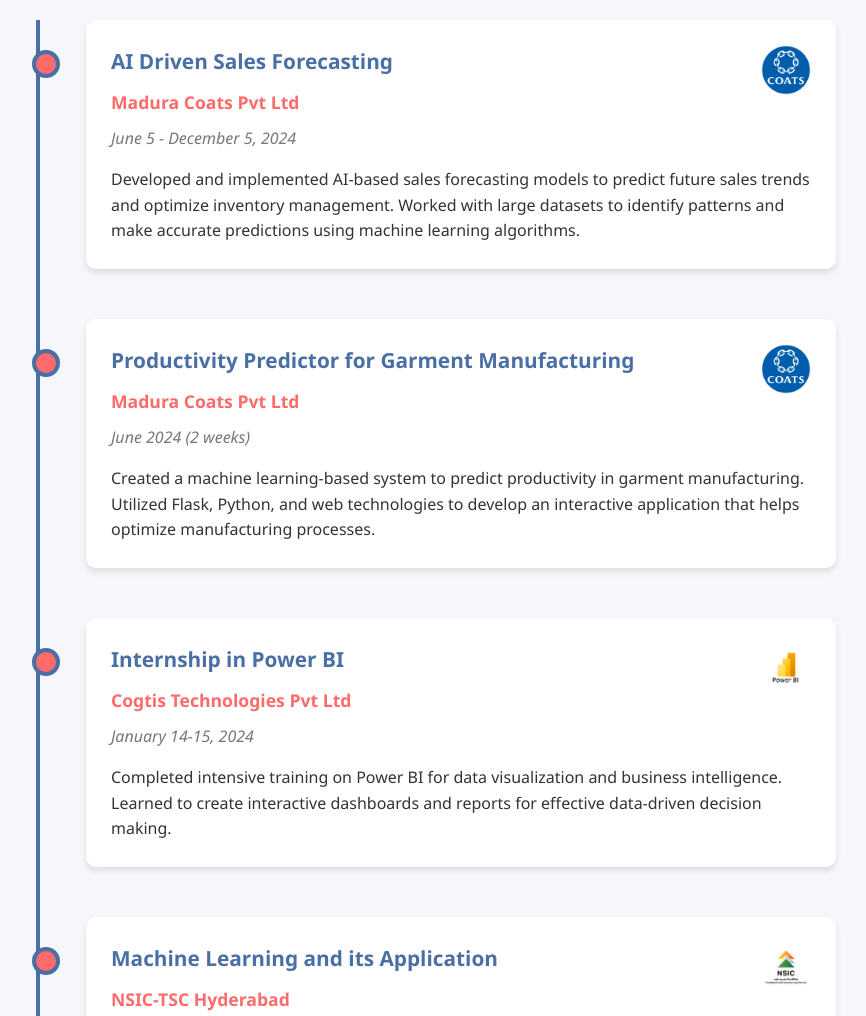
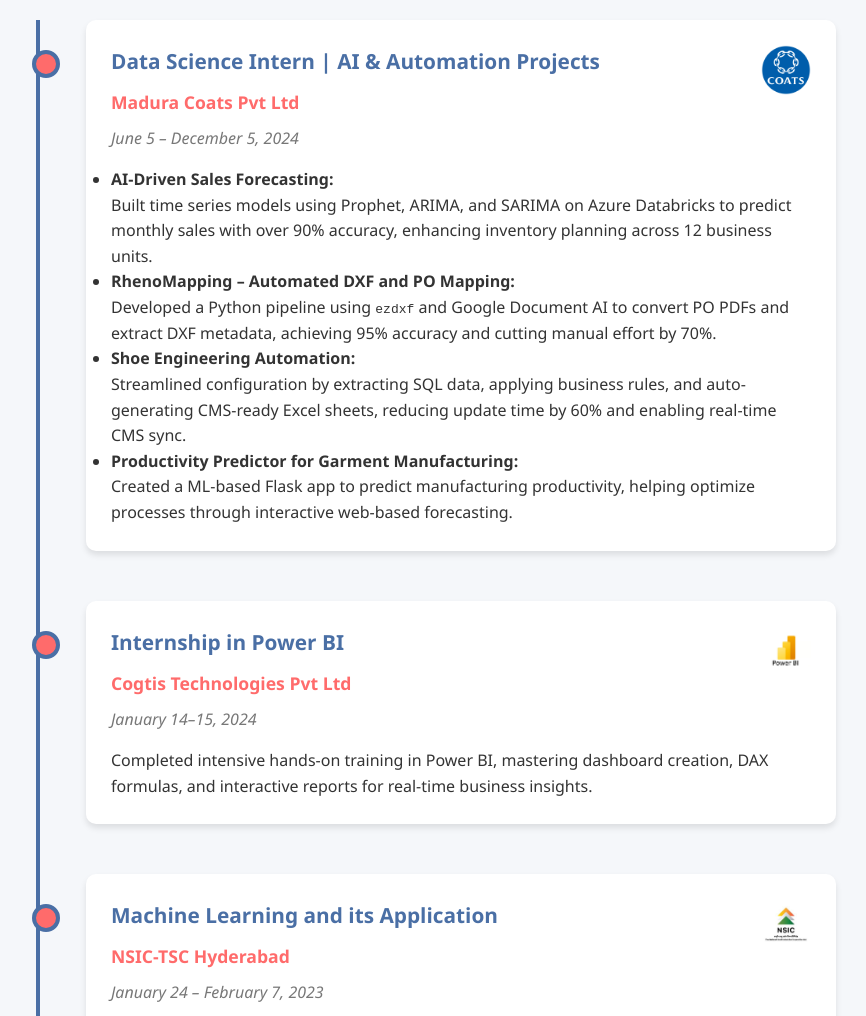
Before and after one commit to harshini-vivek/harshinivivek.io, a plain HTML site: page index.html in a window 1280 px wide. Shown: the part 2900-3916 px from the top of the page, without its empty margins (204-1070 px from the left). Drawn offline with nearby package versions, Linux system fonts and the light colour scheme.

Commit message:
Update index.html

```diff
--- a/index.html
+++ b/index.html
@@ -371,33 +371,50 @@
             <div class="experience-container">
                 <div class="timeline">
                     <div class="timeline-item hover-pop">
-                        <img src="images/coats.png" alt="Madura Logo" class="experience-logo">
-                        <h3>AI Driven Sales Forecasting</h3>
+                    <img src="images/coats.png" alt="Madura Coats Logo" class="experience-logo">
+                    <h3>Data Science Intern | AI & Automation Projects</h3>
                     <h4>Madura Coats Pvt Ltd</h4>
-                        <div class="date">June 5 - December 5, 2024</div>
-                        <p>Developed and implemented AI-based sales forecasting models to predict future sales trends and optimize inventory management. Worked with large datasets to identify patterns and make accurate predictions using machine learning algorithms.</p>
+                    <div class="date">June 5 – December 5, 2024</div>
+                    <ul class="project-list">
+                        <li>
+                        <strong>AI-Driven Sales Forecasting:</strong><br>
+                        Built time series models using Prophet, ARIMA, and SARIMA on Azure Databricks to predict monthly sales with over 90% accuracy, enhancing inventory planning across 12 business units.
+                        </li>
+                        <li>
+                        <strong>RhenoMapping – Automated DXF and PO Mapping:</strong><br>
+                        Developed a Python pipeline using <code>ezdxf</code> and Google Document AI to convert PO PDFs and extract DXF metadata, achieving 95% accuracy and cutting manual effort by 70%.
+                        </li>
+                        <li>
+                        <strong>Shoe Engineering Automation:</strong><br>
+                        Streamlined configuration by extracting SQL data, applying business rules, and auto-generating CMS-ready Excel sheets, reducing update time by 60% and enabling real-time CMS sync.
+                        </li>
+                        <li>
+                        <strong>Productivity Predictor for Garment Manufacturing:</strong><br>
+                        Created a ML-based Flask app to predict manufacturing productivity, helping optimize processes through interactive web-based forecasting.
+                        </li>
+                    </ul>
                     </div>
-                    <div class="timeline-item hover-pop" >
-                        <img src="images/coats.png" alt="Madura Logo" class="experience-logo">
-                        <h3>Productivity Predictor for Garment Manufacturing</h3>
-                        <h4>Madura Coats Pvt Ltd</h4>
-                        <div class="date">June 2024 (2 weeks)</div>
-                        <p>Created a machine learning-based system to predict productivity in garment manufacturing. Utilized Flask, Python, and web technologies to develop an interactive application that helps optimize manufacturing processes.</p>
-                    </div>
+
                     <div class="timeline-item hover-pop">
                     <img src="images/powerbi.png" alt="Power BI Logo" class="experience-logo">
                     <h3>Internship in Power BI</h3>
                     <h4>Cogtis Technologies Pvt Ltd</h4>
-                        <div class="date">January 14-15, 2024</div>
-                        <p>Completed intensive training on Power BI for data visualization and business intelligence. Learned to create interactive dashboards and reports for effective data-driven decision making.</p>
+                    <div class="date">January 14–15, 2024</div>
+                    <p>
+                        Completed intensive hands-on training in Power BI, mastering dashboard creation, DAX formulas, and interactive reports for real-time business insights.
+                    </p>
                     </div>
+
                     <div class="timeline-item hover-pop">
                     <img src="images/nsic.jpeg" alt="NSIC-TSC Logo" class="experience-logo">
                     <h3>Machine Learning and its Application</h3>
                     <h4>NSIC-TSC Hyderabad</h4>
-                        <div class="date">January 24 - February 7, 2023</div>
-                        <p>Underwent comprehensive training on machine learning applications and implementation strategies. Gained hands-on experience with various ML algorithms and real-world use cases.</p>
+                    <div class="date">January 24 – February 7, 2023</div>
+                    <p>
+                        Completed extensive training on machine learning algorithms and real-world applications, including supervised and unsupervised models, model evaluation, and use-case implementation.
+                    </p>
                     </div>
+
                 </div>
             </div>
         </div>
@@ -470,7 +487,7 @@
                     <i class="fas fa-medal"></i>
                     </div>
                     <h3>Academic Topper</h3>
-                    <p>Academic Topper (I – VI semesters) in MSc Data Science program from 2021-2024.</p>
+                    <p>Academic Topper (I – VI semesters) in MSc Data Science program from 2022-2025.</p>
                 </div>
                 <div class="achievement-card hover-pop">
                     <div class="icon-badge">
```
Lines whose indentation alone changed are shown as unchanged.
